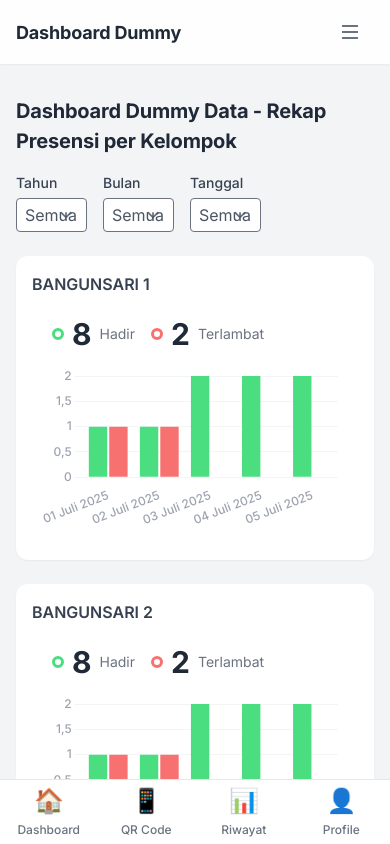
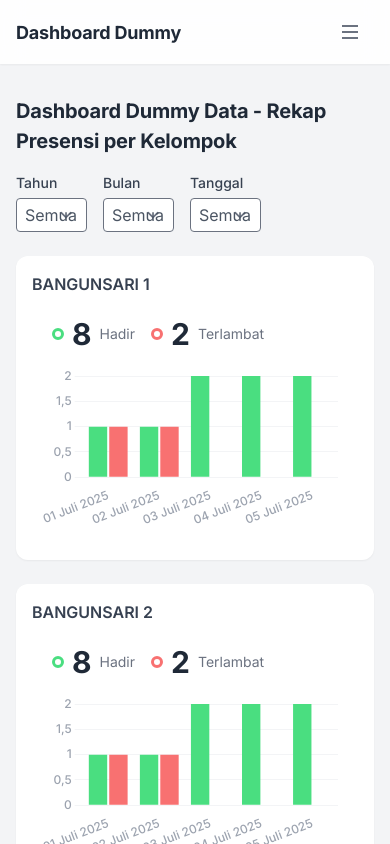
Before and after one commit to Afiyatna/presensi-mudamudi3, a React (Vite) app: page /dashboard-dummy in a window 390 px wide. Built offline with nearby package versions, Linux system fonts and the light colour scheme.

Commit message:
Update LayoutDashboard to conditionally render BottomNavigation based on user role
- Modified LayoutDashboard to only display BottomNavigation when a user role is present, enhancing the component's responsiveness and user experience.

```diff
--- a/src/layouts/LayoutDashboard.jsx
+++ b/src/layouts/LayoutDashboard.jsx
@@ -35,7 +35,7 @@ function LayoutDashboard({ children, pageTitle }) {
           {children}
         </main>
         {/* Bottom Navigation - Mobile Only */}
-        <BottomNavigation role={role} />
+        {role && <BottomNavigation role={role} />}
       </div>
     </div>
   );
```
